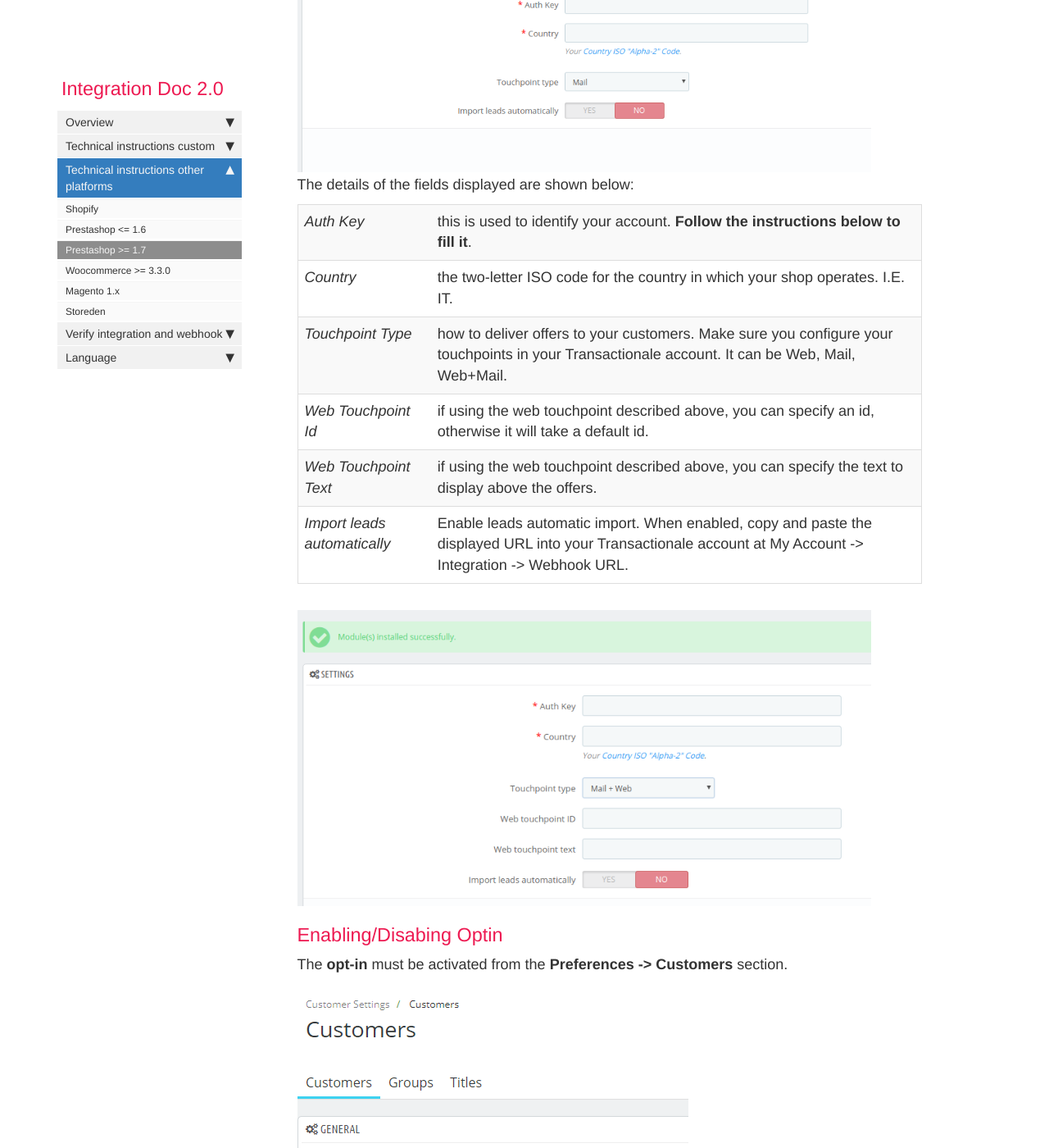
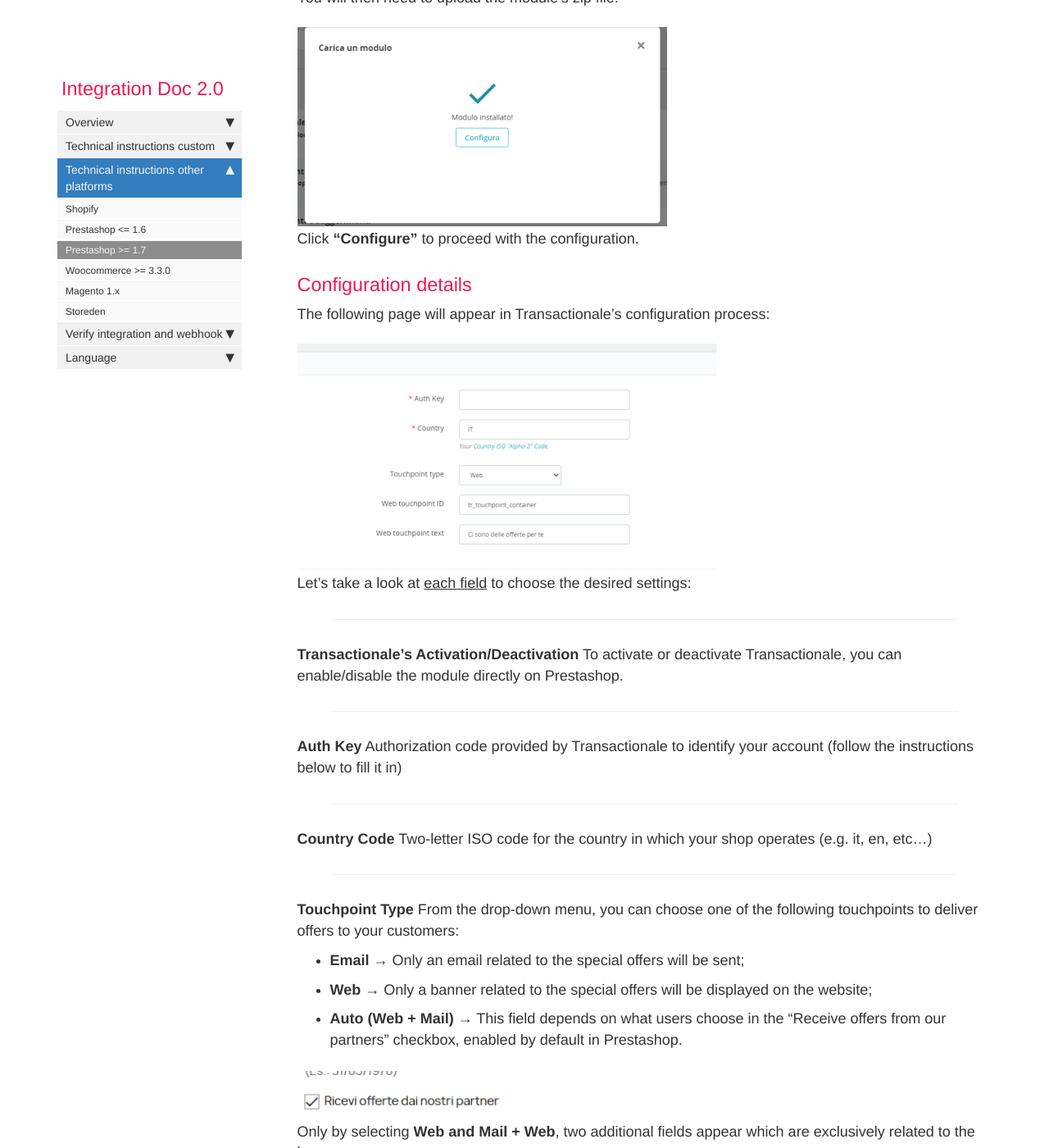
Before and after one commit to flyertech/trx_docs_en, a Jekyll site: the page built from pages/mydoc/prestashop17.md, in a window 1280 px wide and 1400 px high, scrolled down 1576 px. Shown: the whole window at 82% size. Built offline with Jekyll 4.4.1, drawn with Linux system fonts in a browser that asks for light colours; nearby versions of some CDN libraries; comment, search, counter and statistics services are not loaded; some of the changed text lies outside the part shown.

Commit message:
Update documentation plugin Prestashop>=1.7

```diff
--- a/pages/mydoc/prestashop17.md
+++ b/pages/mydoc/prestashop17.md
@@ -5,58 +5,86 @@ sidebar: mydoc_sidebar
 folder: mydoc
 ---
 
+### Download the latest version of the Prestashop module
 
-Obtaining the latest Prestashop module
-You can download the latest version from your dashboard by going to **My Account -> Integration -> Select Prestashop <= 1.7**, click **Download the plugin**
+You can download the latest version of the Prestashop module by going to **My Account -> Integration -> Select Prestashop <= 1.7**, click **Download the plugin**
 
 {% include image.html file="prestashop17/downloadplugin.png" url="images/prestashop17/downloadplugin.png" %}
 
 ### Installing the module
 
-Go to the your Prestashop **Modules and Services** and you install the plugin you just downloaded. At the end of the installation click on **Configure**.
+To install Transactionale on your Prestashop website, you need to log in to the backend and access the **“Modules → Module manager”** section, on the right sidebar.
 
-{% include image.html file="prestashop17/uploadplugin.png" url="images/prestashop17/uploadplugin.png" %}
+{% include image.html file="prestashop17/01.png" url="images/prestashop17/01.png" %}
+
+After accessing the section, there will be an **“Upload a module”** button at the top right corner to be clicked on
+
+{% include image.html file="prestashop17/02.png" url="images/prestashop17/02.png" %}
+
+The following window will appear:
+
+{% include image.html file="prestashop17/03.png" url="images/prestashop17/03.png" %}
+
+You will then need to upload the module’s zip file:
+
+{% include image.html file="prestashop17/04.png" url="images/prestashop17/04.png" %}
+
+Click **“Configure”** to proceed with the configuration.
 
 
-### Settings details
-You will be redirected to the module configuration page
+### Configuration details
+The following page will appear in Transactionale’s configuration process:
 
-{% include image.html file="prestashop17/4.png" url="images/prestashop17/4.png" %}
+{% include image.html file="prestashop17/05.png" url="images/prestashop17/05.png" %}
 
-The details of the fields displayed are shown below:
+Let’s take a look at <ins>each field</ins> to choose the desired settings:
 
-*Auth Key*|this is used to identify your account. **Follow the instructions below to fill it**.
-*Country*|the two-letter ISO code for the country in which your shop operates. I.E. IT.
-*Touchpoint Type*|how to deliver offers to your customers. Make sure you configure your touchpoints in your Transactionale account. It can be Web, Mail, Web+Mail.
-*Web Touchpoint Id*|if using the web touchpoint described above, you can specify an id, otherwise it will take a default id.
-*Web Touchpoint Text*|if using the web touchpoint described above, you can specify the text to display above the offers.
-*Import leads automatically*|Enable leads automatic import. When enabled, copy and paste the displayed URL into your Transactionale account at My Account -> Integration -> Webhook URL.
+---
 
-{% include image.html file="prestashop17/5.png" url="images/prestashop17/5.png" %}
+**Transactionale’s Activation/Deactivation**
+To activate or deactivate Transactionale, you can enable/disable the module directly on Prestashop.
 
-### Enabling/Disabing Optin
+---
 
-The **opt-in** must be activated from the **Preferences -> Customers** section.
-{% include image.html file="prestashop17/optin.png" url="images/prestashop17/optin.png" %}
+**Auth Key**
+Authorization code provided by Transactionale to identify your account (follow the instructions below to fill it in)
+
+---
+
+**Country Code**
+Two-letter ISO code for the country in which your shop operates (e.g. it, en, etc…)
+
+---
+
+**Touchpoint Type**
+From the drop-down menu, you can choose one of the following touchpoints to deliver offers to your customers:
+- **Email** → Only an email related to the special offers will be sent;
+
+- **Web** → Only a banner related to the special offers will be displayed on the website;
+
+- **Auto (Web + Mail)** →  This field depends on what users choose in the “Receive offers from our partners” checkbox, enabled by default in Prestashop.
+{% include image.html file="prestashop17/06.png" url="images/prestashop17/06.png" %}
+
+Only by selecting **Web and Mail + Web**, two additional fields appear which are exclusively related to the banner:
+
+- **Web Touchpoint Id** → You need to enter the ID of the div which has been set to be populated with the banner’s data in the template (if you are using the web touchpoint, you need to specify an ID, otherwise it will take a default ID);
+
+- **Web Touchpoint Text** → Banner title to be displayed – “There are special offers for you”, in this case.
+{% include image.html file="prestashop17/07.png" url="images/prestashop17/07.png" %}
+
+### Summary
+
+{% include image.html file="prestashop17/08.png" url="images/prestashop17/08.png" %}
 
 ### Last steps
-
-Copy your Auth Key from your Transactionale account under  **My Account-> Integration**  and paste into the Auth Key of the Prestashop module configuration.
+Copy your Auth Key from your Transactionale account under **My Account-> Integration** and
 
 {% include image.html file="prestashop17/apikey.png" url="images/prestashop17/apikey.png" %}
 
-Remember to Save the changes.
+paste into the Auth Key field in the configuration page of the Prestashop module.
 
-### Enabling automatic import of leads - Webhook
+### Verify integration
 
-For the automatic import of leads via webhook you have to select **YES** in the field **Import leads automatically**
+You can verify the correct functioning of the technological integration and the webhook url by following these simple instructions:
 
-{% include image.html file="prestashop17/webhook.png" url="images/prestashop17/webhook.png" %}
-
-Paste the link you see in the **My Account-> Integration** section of your Transactional account in the **Webhook Url** field.
-
-### Verify integration and webhook
-
-You can check the correct functioning of the technological integration and the webhook url through these simple instructions:
-
-{% include_relative partials/link_verify.md %}
+{% include_relative partials/link_verify_integration.md %}
```
Also changed, not shown: images/prestashop17/01.png (added), images/prestashop17/02.png (added), images/prestashop17/03.png (added), images/prestashop17/04.png (added), images/prestashop17/05.png (added), images/prestashop17/06.png (added), images/prestashop17/07.png (added), images/prestashop17/08.png (added).
